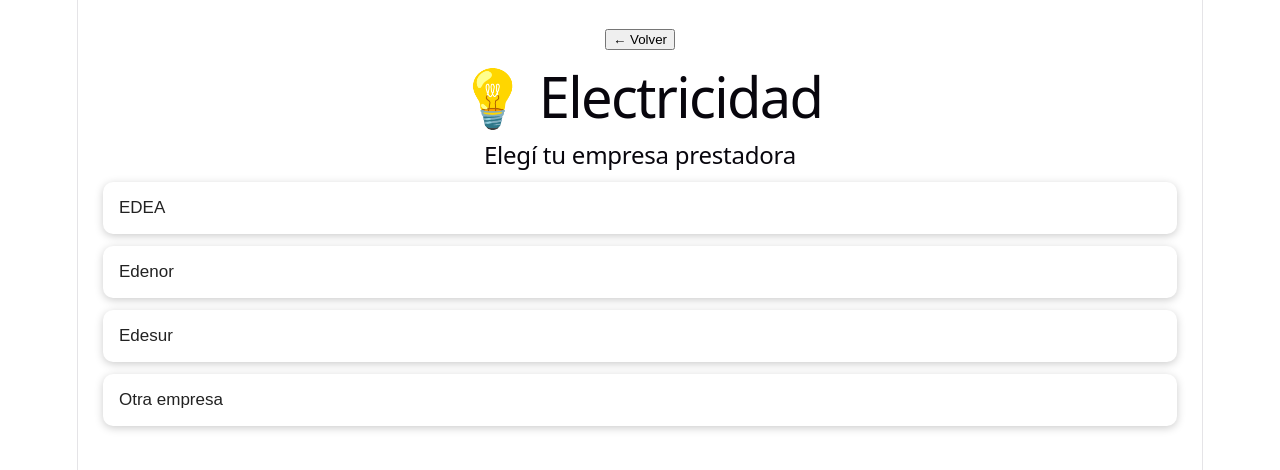
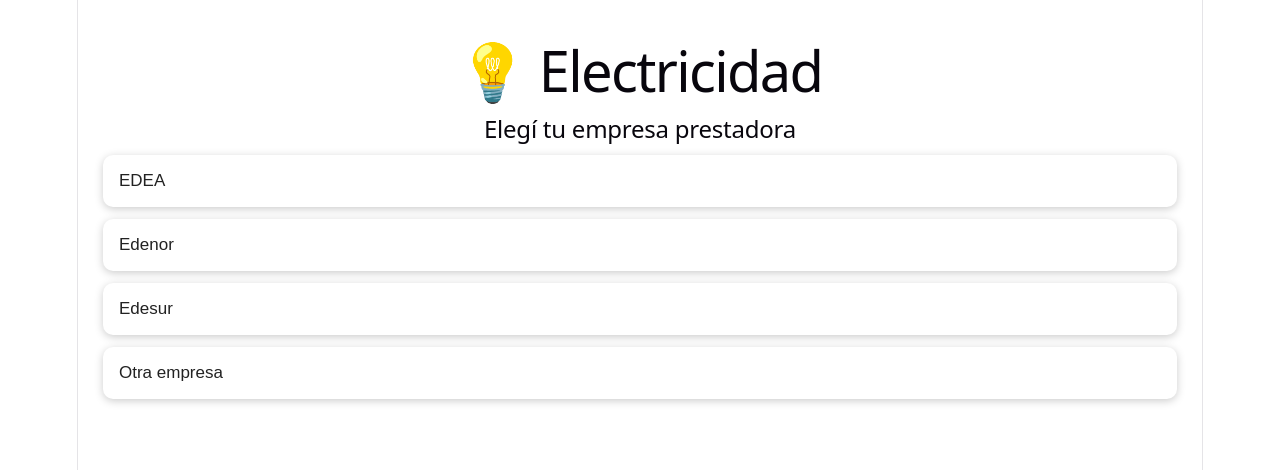
Before and after one commit to TransitoPesadoRutasArgentinas/ReclamAR, a React (Vite) app: page / in a window 1280 px wide. Both pictures are taken after a click on the button "💡 Luz / Electricidad". Shown: the top 470 px of the page. Built offline with nearby package versions, Linux system fonts and the light colour scheme.

Commit message:
Version funcional navegacion y envio ReclamAR

```diff
--- a/src/App.jsx
+++ b/src/App.jsx
@@ -4,16 +4,20 @@
   const [empresa, setEmpresa] = useState("")
   const [motivo, setMotivo] = useState("")
   const [pantalla, setPantalla] = useState("inicio")
+  const [pantallaAnterior, setPantallaAnterior] = useState("")
   const [datos, setDatos] = useState({nombre:"", dni:"", direccion:"", localidad:"", cliente:"", detalle:""})
   const generarReclamo = () => { return `RECLAMO - ${empresa}\nMotivo: ${motivo}\nNombre: ${datos.nombre}\nDNI: ${datos.dni}\nDirección: ${datos.direccion}\nLocalidad: ${datos.localidad}\nNúmero de cliente: ${datos.cliente}\nDetalle: ${datos.detalle}`; }
-  if (pantalla === "electricidad") return <div style={{padding:"25px",fontFamily:"Arial"}}><button onClick={() => setPantalla("inicio")}>← Volver</button><h1>💡 Electricidad</h1><h2>Elegí tu empresa prestadora</h2><button style={boton} onClick={() => { setEmpresa("EDEA"); setPantalla("edea"); }}>EDEA</button><button style={boton} onClick={() => { setEmpresa("EDENOR"); setPantalla("edenor"); }}>Edenor</button><button style={boton} onClick={() => { setEmpresa("EDESUR"); setPantalla("edenor"); }}>Edesur</button><button style={boton}>Otra empresa</button></div>
-  if (pantalla === "edea") return <div style={{padding:"25px",fontFamily:"Arial"}}><button onClick={() => setPantalla("electricidad")}>← Volver</button><h1>💡 EDEA</h1><h2>¿Qué problema querés reclamar?</h2><button style={boton} onClick={() => { setMotivo("Corte de luz"); setPantalla("formulario-corte"); }}>⚡ Corte de luz</button><button style={boton} onClick={() => { setMotivo("Baja tensión"); setPantalla("formulario-corte"); }}>💡 Baja tensión</button><button style={boton} onClick={() => { setMotivo("Problema de facturación"); setPantalla("formulario-corte"); }}>🧾 Problema de facturación</button><button style={boton} onClick={() => { setMotivo("Problema con el medidor"); setPantalla("formulario-corte"); }}>🔌 Problema con el medidor</button><button style={boton}>🛠️ Demora en reparación</button><button style={boton} onClick={() => { setMotivo("Otro problema"); setPantalla("formulario-corte"); }}>➕ Otro problema</button></div>
-  if (pantalla === "edenor") return <div style={{padding:"25px",fontFamily:"Arial"}}><button onClick={() => setPantalla("electricidad")}>← Volver</button><h1>💡 Edenor</h1><h2>¿Qué problema querés reclamar?</h2><button style={boton} onClick={() => { setMotivo("Corte de luz"); setPantalla("formulario-corte"); }}>⚡ Corte de luz</button><button style={boton} onClick={() => { setMotivo("Baja tensión"); setPantalla("formulario-corte"); }}>💡 Baja tensión</button><button style={boton} onClick={() => { setMotivo("Problema de facturación"); setPantalla("formulario-corte"); }}>🧾 Problema de facturación</button><button style={boton} onClick={() => { setMotivo("Problema con el medidor"); setPantalla("formulario-corte"); }}>🔌 Problema con el medidor</button><button style={boton}>🛠️ Demora en reparación</button><button style={boton} onClick={() => { setMotivo("Otro problema"); setPantalla("formulario-corte"); }}>➕ Otro problema</button></div>
-  if (pantalla === "formulario-corte") return <div style={{padding:"25px",fontFamily:"Arial"}}><button onClick={() => setPantalla("electricidad")}>← Volver</button><h1>{motivo}</h1><h2>Completá los datos del reclamo</h2><input placeholder="Nombre y apellido" style={campo} value={datos.nombre} onChange={(e) => setDatos({...datos,nombre:e.target.value})}/><input placeholder="DNI" style={campo} value={datos.dni} onChange={(e) => setDatos({...datos,dni:e.target.value})}/><input placeholder="Dirección del suministro" style={campo} value={datos.direccion} onChange={(e) => setDatos({...datos,direccion:e.target.value})}/><input placeholder="Localidad" style={campo} value={datos.localidad} onChange={(e) => setDatos({...datos,localidad:e.target.value})}/><input placeholder="Número de cliente" style={campo} value={datos.cliente} onChange={(e) => setDatos({...datos,cliente:e.target.value})}/><textarea placeholder="Contanos qué pasó..." style={campo} value={datos.detalle} onChange={(e) => setDatos({...datos,detalle:e.target.value})}></textarea><button style={boton} onClick={() => setPantalla("resumen")}>Continuar</button></div>
-  if (pantalla === "resumen") return <div style={{padding:"25px",fontFamily:"Arial"}}><button onClick={() => setPantalla("formulario-corte")}>← Volver</button><h1>📋 Resumen del reclamo</h1><h2>Revisá los datos antes de enviarlo</h2><p>Empresa: {empresa}</p><p>Motivo: {motivo}</p><p><b>Nombre:</b> {datos.nombre}</p><p><b>DNI:</b> {datos.dni}</p><p><b>Dirección:</b> {datos.direccion}</p><p><b>Localidad:</b> {datos.localidad}</p><p><b>Número de cliente:</b> {datos.cliente}</p><p><b>Detalle:</b> {datos.detalle}</p><button style={boton} onClick={() => { window.open(`https://wa.me/${empresa==="EDENOR"?"5491139000000":empresa==="EDESUR"?"541161876995":empresa==="METROGAS"?"541131802222":empresa==="CAMUZZI"?"541139311234":"5492236343332"}?text=${encodeURIComponent(generarReclamo())}`, "_blank"); setPantalla("enviado"); }}>Enviar reclamo</button></div>
-  if (pantalla === "motivos-gas") return <div style={{padding:"25px",fontFamily:"Arial"}}><h2>🔥 {empresa}</h2><p>¿Cuál es el problema?</p><button style={boton} onClick={() => { setMotivo("Falta de suministro"); setPantalla("formulario-corte"); }}>🔥 Falta de suministro</button><button style={boton} onClick={() => { setMotivo("Problema de facturación"); setPantalla("formulario-corte"); }}>🧾 Problema de facturación</button><button style={boton} onClick={() => { setMotivo("Problema con el medidor"); setPantalla("formulario-corte"); }}>🔧 Problema con el medidor</button><button style={boton} onClick={() => { setMotivo("Demora en reparación"); setPantalla("formulario-corte"); }}>🛠️ Demora en reparación</button><button style={boton} onClick={() => { setMotivo("Otro problema"); setPantalla("formulario-corte"); }}>➕ Otro problema</button><button style={boton} onClick={() => setPantalla("gas")}>← Volver</button></div>
-  if (pantalla === "gas") return <div style={{padding:"25px",fontFamily:"Arial"}}><h2>🔥 Gas</h2><p>Seleccioná tu empresa:</p><button style={boton} onClick={() => { setEmpresa("METROGAS"); setPantalla("motivos-gas"); }}>Metrogas</button><button style={boton} onClick={() => { setEmpresa("NATURGY"); setPantalla("motivos-gas"); }}>Naturgy</button><button style={boton} onClick={() => { setEmpresa("CAMUZZI"); setPantalla("motivos-gas"); }}>Camuzzi</button><button style={boton} onClick={() => setPantalla("inicio")}>← Volver</button></div>
-  if (pantalla === "enviado") return <div style={{padding:"25px",fontFamily:"Arial",textAlign:"center"}}><h1>✅ Reclamo preparado</h1><p>Los datos del reclamo fueron procesados correctamente.</p><p><b>Importante:</b> todavía falta enviarlo al canal oficial de EDEA.</p><button style={boton} onClick={() => setPantalla("inicio")}>Volver al inicio</button></div>
+  if (pantalla === "electricidad") return <div style={{padding:"25px",fontFamily:"Arial"}}><h1>💡 Electricidad</h1><h2>Elegí tu empresa prestadora</h2><button style={boton} onClick={() => { setEmpresa("EDEA"); setPantalla("edea"); }}>EDEA</button><button style={boton} onClick={() => { setEmpresa("EDENOR"); setPantalla("edenor"); }}>Edenor</button><button style={boton} onClick={() => { setEmpresa("EDESUR"); setPantalla("edenor"); }}>Edesur</button><button style={boton}>Otra empresa</button></div>
+  if (pantalla === "edea") return <div style={{padding:"25px",fontFamily:"Arial"}}><h1>💡 EDEA</h1><h2>¿Qué problema querés reclamar?</h2><button style={boton} onClick={() => { setMotivo("Corte de luz"); setPantalla("formulario-corte"); }}>⚡ Corte de luz</button><button style={boton} onClick={() => { setMotivo("Baja tensión"); setPantalla("formulario-corte"); }}>💡 Baja tensión</button><button style={boton} onClick={() => { setMotivo("Problema de facturación"); setPantallaAnterior("motivos-gas"); setPantalla("formulario-corte"); }}>🧾 Problema de facturación</button><button style={boton} onClick={() => { setMotivo("Problema con el medidor"); setPantallaAnterior("motivos-gas"); setPantalla("formulario-corte"); }}>🔌 Problema con el medidor</button><button style={boton}>🛠️ Demora en reparación</button><button style={boton} onClick={() => { setMotivo("Otro problema"); setPantallaAnterior("motivos-gas"); setPantalla("formulario-corte"); }}>➕ Otro problema</button></div>
+  if (pantalla === "edenor") return <div style={{padding:"25px",fontFamily:"Arial"}}><h1>💡 Edenor</h1><h2>¿Qué problema querés reclamar?</h2><button style={boton} onClick={() => { setMotivo("Corte de luz"); setPantalla("formulario-corte"); }}>⚡ Corte de luz</button><button style={boton} onClick={() => { setMotivo("Baja tensión"); setPantalla("formulario-corte"); }}>💡 Baja tensión</button><button style={boton} onClick={() => { setMotivo("Problema de facturación"); setPantallaAnterior("motivos-gas"); setPantalla("formulario-corte"); }}>🧾 Problema de facturación</button><button style={boton} onClick={() => { setMotivo("Problema con el medidor"); setPantallaAnterior("motivos-gas"); setPantalla("formulario-corte"); }}>🔌 Problema con el medidor</button><button style={boton}>🛠️ Demora en reparación</button><button style={boton} onClick={() => { setMotivo("Otro problema"); setPantallaAnterior("motivos-gas"); setPantalla("formulario-corte"); }}>➕ Otro problema</button></div>
+  if (pantalla === "formulario-corte") return <div style={{padding:"25px",fontFamily:"Arial"}}><button onClick={() => setPantalla(empresa === "CAMUZZI" || empresa === "CAMUZZI SUR" || empresa === "CAMUZZI PAMPEANA" ? "camuzzi-zona" : empresa === "NATURGY BAN" || empresa === "NATURGY NOA" ? "motivos-gas" : "electricidad")}></button><h1>{motivo}</h1><h2>Completá los datos del reclamo</h2><input placeholder="Nombre y apellido" style={campo} value={datos.nombre} onChange={(e) => setDatos({...datos,nombre:e.target.value})}/><input placeholder="DNI" style={campo} value={datos.dni} onChange={(e) => setDatos({...datos,dni:e.target.value})}/><input placeholder="Dirección del suministro" style={campo} value={datos.direccion} onChange={(e) => setDatos({...datos,direccion:e.target.value})}/><input placeholder="Localidad" style={campo} value={datos.localidad} onChange={(e) => setDatos({...datos,localidad:e.target.value})}/><input placeholder="Número de cliente" style={campo} value={datos.cliente} onChange={(e) => setDatos({...datos,cliente:e.target.value})}/><textarea placeholder="Contanos qué pasó..." style={campo} value={datos.detalle} onChange={(e) => setDatos({...datos,detalle:e.target.value})}></textarea><button style={boton} onClick={() => setPantalla("resumen")}>Continuar</button></div>
+    console.log("EMPRESA AL ENTRAR AL FORMULARIO:", empresa);
+  if (pantalla === "resumen") return <div style={{padding:"25px",fontFamily:"Arial"}}><button onClick={() => setPantalla("formulario-corte")}></button><h1>📋 Resumen del reclamo</h1><h2>Revisá los datos antes de enviarlo</h2><p>Empresa: {empresa}</p><p>Motivo: {motivo}</p><p><b>Nombre:</b> {datos.nombre}</p><p><b>DNI:</b> {datos.dni}</p><p><b>Dirección:</b> {datos.direccion}</p><p><b>Localidad:</b> {datos.localidad}</p><p><b>Número de cliente:</b> {datos.cliente}</p><p><b>Detalle:</b> {datos.detalle}</p><button style={boton} onClick={() => { window.open(`https://wa.me/${empresa==="EDENOR"?"5491139000000":empresa==="EDESUR"?"541161876995":empresa==="METROGAS"?"541131802222":empresa==="CAMUZZI"?"541139311234":empresa==="NATURGY BAN"?"5491133060800":empresa==="NATURGY NOA"?"5493813560060":"5492236343332"}?text=${encodeURIComponent(generarReclamo())}`, "_blank"); setPantalla("inicio") }}>Enviar reclamo</button></div>
+  if (pantalla === "naturgy-zona") return <div style={{padding:"25px",fontFamily:"Arial"}}><h2>🔥 Naturgy</h2><p>Seleccioná tu zona:</p><button style={boton} onClick={() => { setEmpresa("NATURGY BAN"); setPantalla("motivos-gas"); }}>Naturgy BAN - Buenos Aires</button><button style={boton} onClick={() => { setEmpresa("NATURGY NOA"); setPantalla("motivos-gas"); }}>Naturgy NOA - Jujuy / Salta / Tucumán / Santiago del Estero</button><button style={boton} onClick={() => setPantalla("gas")}></button></div>
+  if (pantalla === "camuzzi-zona") return <div style={{padding:"25px",fontFamily:"Arial"}}><h2>🔥 Camuzzi</h2><p>Seleccioná tu zona:</p><button style={boton} onClick={() => { setEmpresa("CAMUZZI PAMPEANA"); setPantalla("motivos-gas"); }}>Camuzzi Gas Pampeana</button><button style={boton} onClick={() => { setEmpresa("CAMUZZI SUR"); setPantalla("motivos-gas"); }}>Camuzzi Gas del Sur</button><button style={boton} onClick={() => setPantalla("gas")}></button></div>
+  if (pantalla === "motivos-gas") return <div style={{padding:"25px",fontFamily:"Arial"}}><h2>🔥 {empresa}</h2><p>¿Cuál es el problema?</p><button style={boton} onClick={() => { setMotivo("Falta de suministro"); setPantallaAnterior("motivos-gas"); setPantalla("formulario-corte"); }}>🔥 Falta de suministro</button><button style={boton} onClick={() => { setMotivo("Problema de facturación"); setPantallaAnterior("motivos-gas"); setPantalla("formulario-corte"); }}>🧾 Problema de facturación</button><button style={boton} onClick={() => { setMotivo("Problema con el medidor"); setPantallaAnterior("motivos-gas"); setPantalla("formulario-corte"); }}>🔧 Problema con el medidor</button><button style={boton} onClick={() => { setMotivo("Demora en reparación"); setPantallaAnterior("motivos-gas"); setPantalla("formulario-corte"); }}>🛠️ Demora en reparación</button><button style={boton} onClick={() => { setMotivo("Otro problema"); setPantallaAnterior("motivos-gas"); setPantalla("formulario-corte"); }}>➕ Otro problema</button><button style={boton} onClick={() => setPantalla(empresa === "CAMUZZI" || empresa === "CAMUZZI SUR" || empresa === "CAMUZZI PAMPEANA" ? "camuzzi-zona" : empresa === "NATURGY BAN" || empresa === "NATURGY NOA" ? "naturgy-zona" : empresa === "METROGAS" ? "motivos-gas" : "electricidad")}></button></div>
+  if (pantalla === "gas") return <div style={{padding:"25px",fontFamily:"Arial"}}><h2>🔥 Gas</h2><p>Seleccioná tu empresa:</p><button style={boton} onClick={() => { setEmpresa("METROGAS"); setPantallaAnterior("gas"); setPantalla("motivos-gas"); }}>Metrogas</button><button style={boton} onClick={() => { setPantalla("naturgy-zona"); }}>Naturgy</button><button style={boton} onClick={() => { setEmpresa("CAMUZZI"); setPantalla("camuzzi-zona"); }}>Camuzzi</button></div>
+  if (pantalla === "enviado") return <div style={{padding:"25px",fontFamily:"Arial",textAlign:"center"}}><h1>✅ Reclamo preparado</h1><p>Los datos del reclamo fueron procesados correctamente.</p><p><b>Importante:</b> el reclamo fue derivado al canal de contacto de la empresa seleccionada.</p><button style={boton} onClick={() => setPantalla("inicio")}>Volver al inicio</button></div>
   return (
     <div style={{
       minHeight: "100vh",
```
